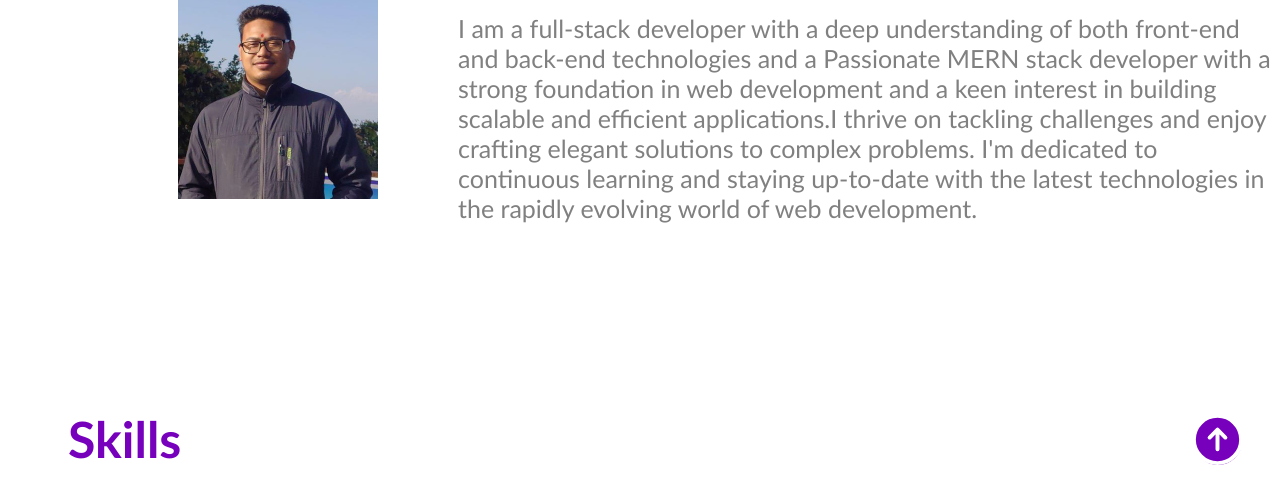
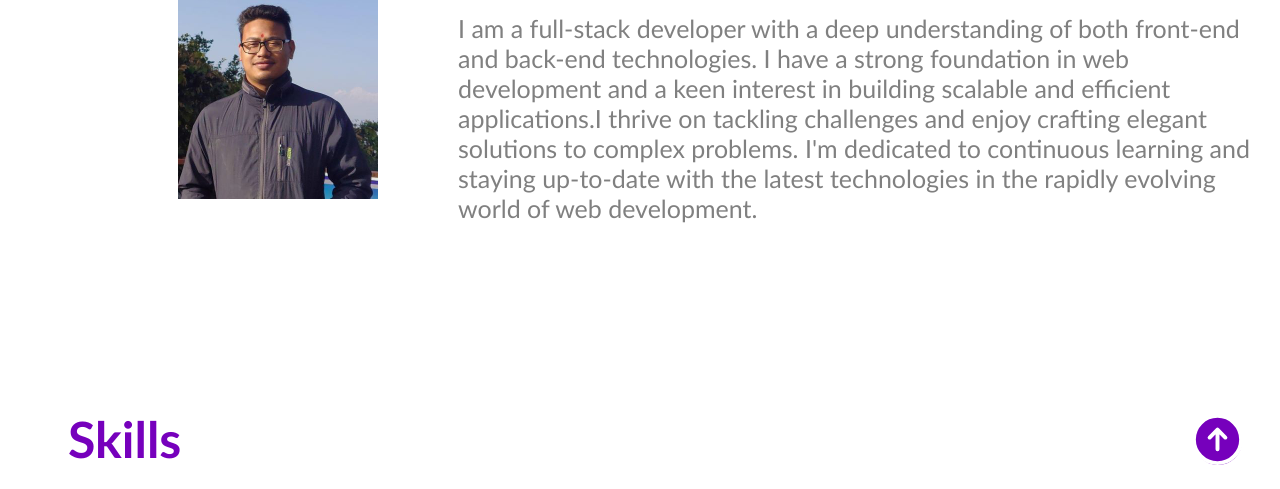
Before and after one commit to prashant7033/portfolio, a plain HTML site: page index.html in a window 1280 px wide. Shown: the part 311-800 px from the top of the page. Drawn offline with Linux system fonts and the light colour scheme.

Commit message:
Update index.html

```diff
--- a/index.html
+++ b/index.html
@@ -46,8 +46,8 @@
         Hi, I'm Prashant Shrestha
       </h1>
       <p>
-        I am a full-stack developer with a deep understanding of both front-end and back-end technologies and a
-        Passionate MERN stack developer with a strong foundation in web development and a keen interest in building
+        I am a full-stack developer with a deep understanding of both front-end and back-end technologies.
+        I have a strong foundation in web development and a keen interest in building
         scalable and efficient applications.I thrive on tackling challenges and enjoy crafting elegant solutions to
         complex problems. I'm dedicated to continuous learning and staying up-to-date with the latest technologies in
         the rapidly evolving world of web development.
```
